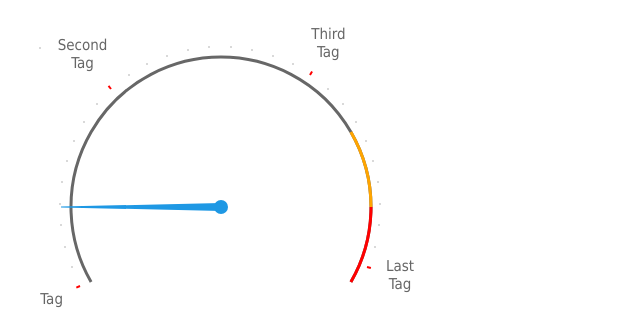
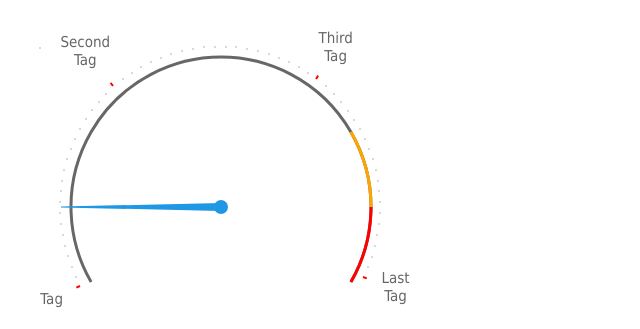
Before and after one commit to john-lemon/gauge, a website: page index.html in a window 1280 px wide. Shown: the part 1058-1387 px from the top of the page, 129-769 px from the left. Drawn offline with Linux system fonts and the light colour scheme; files that its build step writes are made by us from their sources.

```diff
--- a/index.html
+++ b/index.html
@@ -134,7 +134,7 @@
     gaugeOne = new gauge({
       block: 'gauge_one',
       tags: ['Tag', 'Second Tag', 'Third Tag', 'Last Tag'],
-      divisionSep: 9
+      divisionSep: 19
     });
 
     gaugeTwo = new gauge({
--- a/src/gauge.js
+++ b/src/gauge.js
@@ -136,6 +136,9 @@
       k = k+1;
       clone.appendChild(tag);
       special = true;
+      if (this.values.inside == 20) {
+        tag.style.left = '-30px';
+      }
     }
 
     division.appendChild(clone);
```
Also changed, not shown: README.md (added), build/gauge.min.js.
